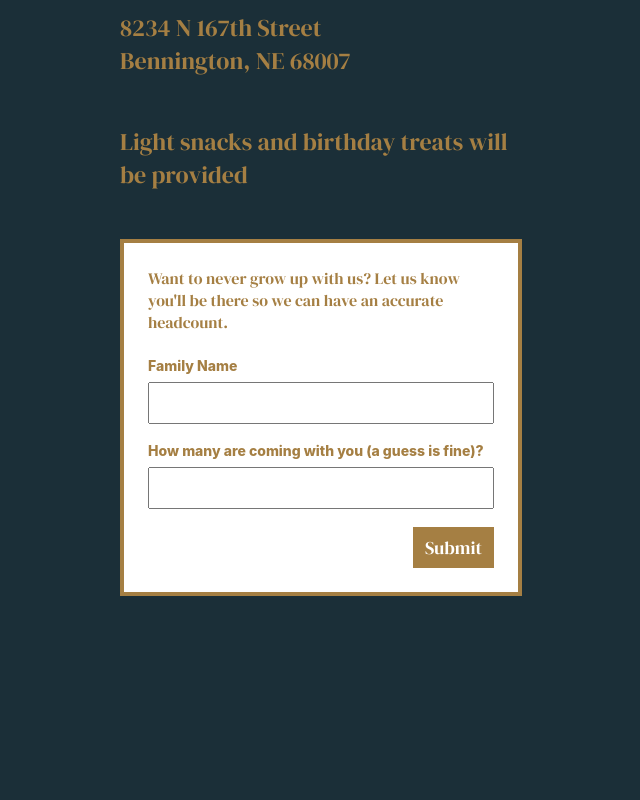
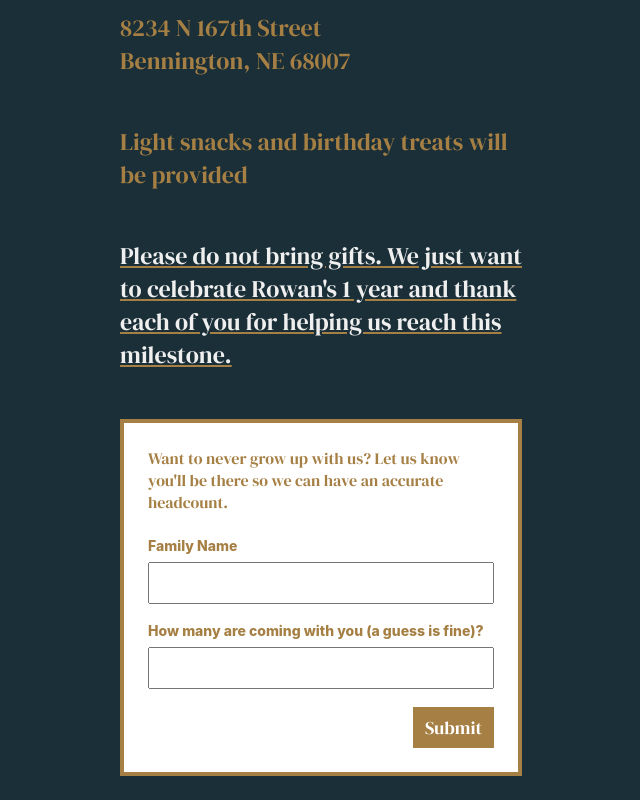
Before and after one commit to Renddslow/rowan, a website: page index.html in a window 1280 px wide. Shown: the part 1009-1809 px from the top of the page, without its empty margins (319-959 px from the left). Before the commit the page ends 1629 px from the top, so only its background shows below. Drawn offline with Linux system fonts and the light colour scheme.

Commit message:
Update index.html

```diff
--- a/index.html
+++ b/index.html
@@ -140,6 +140,7 @@
             <p><strong>Sunday, September 10th at 4:00pm</strong></p>
             <p>8234 N 167th Street<br />Bennington, NE 68007</p>
             <p>Light snacks and birthday treats will be provided</p>
+            <p><strong>Please do not bring gifts. We just want to celebrate Rowan's 1 year and thank each of you for helping us reach this milestone.</strong></p>
 
             <form id="rsvp">
                 <div id="form-body">
```
